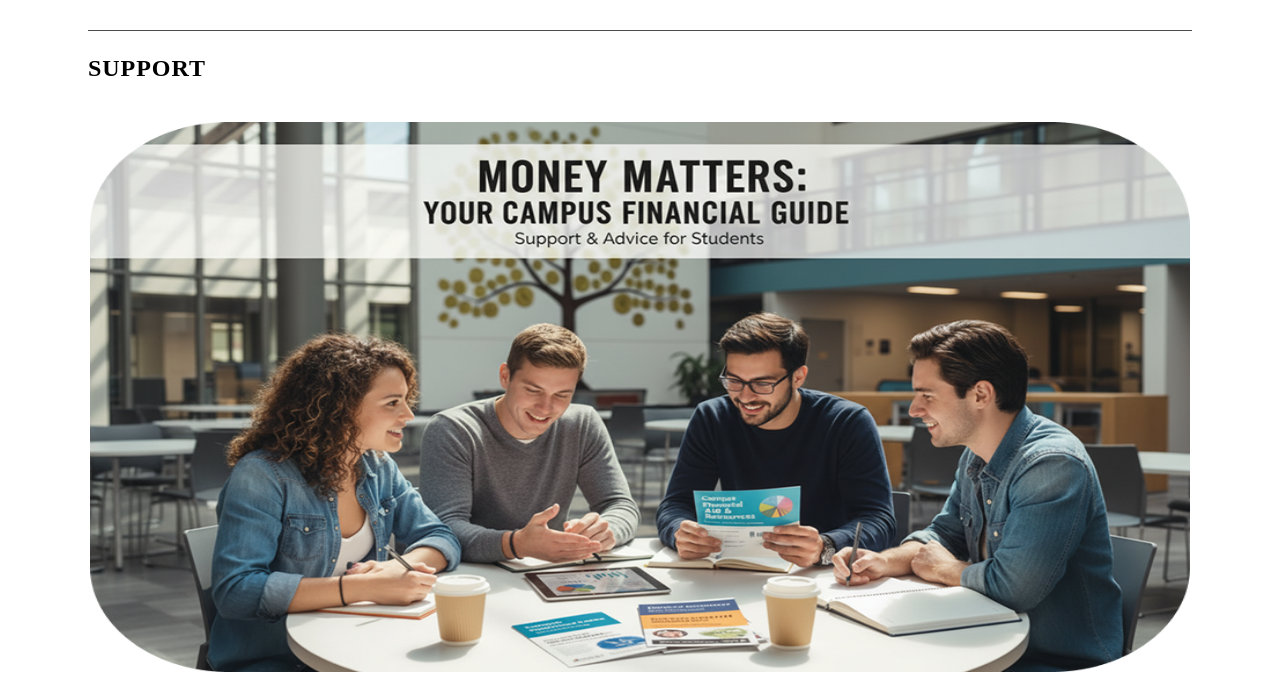
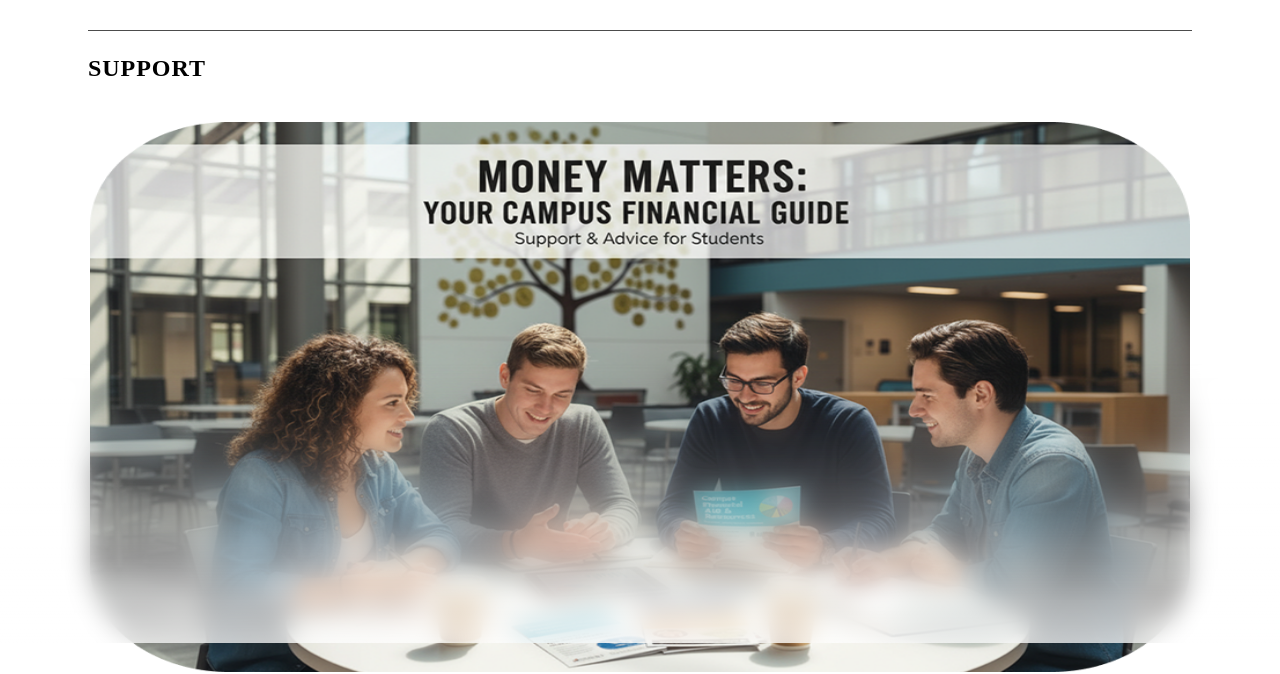
Before and after one commit to BenjaminDThomas/student-magazine, a plain HTML site: page student_magazine/article.html in a window 1280 px wide. Shown: the part 157-831 px from the top of the page. Drawn offline with Linux system fonts and the light colour scheme.

Commit message:
add fixed bottom background blur

```diff
--- a/student_magazine/article.html
+++ b/student_magazine/article.html
@@ -42,6 +42,8 @@
     <hr class="header-line bottom article-bottom-line">
     <!-- Scroll To Top Button -->
     <button id="scrollTopBtn" aria-label="Scroll to top">Scroll to Top</button>
+    <!-- Content Blur -->
+     <div class="bottom-blur"></div>
     <!-- JavaScript File-->
     <script src="js/article.js"></script>
     <script src="js/main.js"></script>
--- a/student_magazine/css/grid.css
+++ b/student_magazine/css/grid.css
@@ -26,7 +26,7 @@ Scroll To Top Button
   position: fixed;                                          /* fixed button element on screen */
   right: 24px;                                              /* spacing to the right of button */
   bottom: 24px;                                             /* spacing below button */
-  z-index: 99;                                              /* priortisies button over background content */
+  z-index: 200;                                             /* priortisies button over background content */
   padding: 10px 14px;                                       /* button padding */
   border-radius: 100px;                                     /* curved button edges */
   border: 3px solid rgba(0, 0, 0, 0.35);                  /* button border */
@@ -41,3 +41,33 @@ Scroll To Top Button
   border-color: orange;                                   /* button hover color */
   transform: translateY(-2px);                              /* pushes button up animation on hover */
 }
+
+/*
+--------------------
+Bottom Screen Blur
+--------------------
+*/
+
+.bottom-blur {
+  position: fixed;                                          /* positions remains same on whole page */
+  left: 0;                                                  /* positioning left */
+  right: 0;                                                 /* positioning right */
+  bottom: 0;                                                /* positioning bottom */
+  height: 280px;                                            /* blur height */
+  background: linear-gradient(to top, rgba(255, 255, 255, 0.75) 0%, rgba(255, 255, 255, 0) 100%); /* gradient blur */
+  backdrop-filter: blur(12px);                              /* blur radius */
+  -webkit-backdrop-filter: blur(12px);                      /* blurs content behind the element */
+  pointer-events: none;                                     /* stops content being interacted with behind the blur element */
+  z-index: 100;                                             /* positions the blur over all other content */
+  /* progressive blur effect */
+  mask-image: linear-gradient(to top,
+    black 0%,
+    black 15%,
+    rgba(0, 0, 0, 0.85) 35%,
+    rgba(0, 0, 0, 0.6) 55%,
+    rgba(0, 0, 0, 0.3) 75%,
+    rgba(0, 0, 0, 0.1) 88%,
+    rgba(0, 0, 0, 0.03) 95%,
+    transparent 100%
+  );
+}
```
